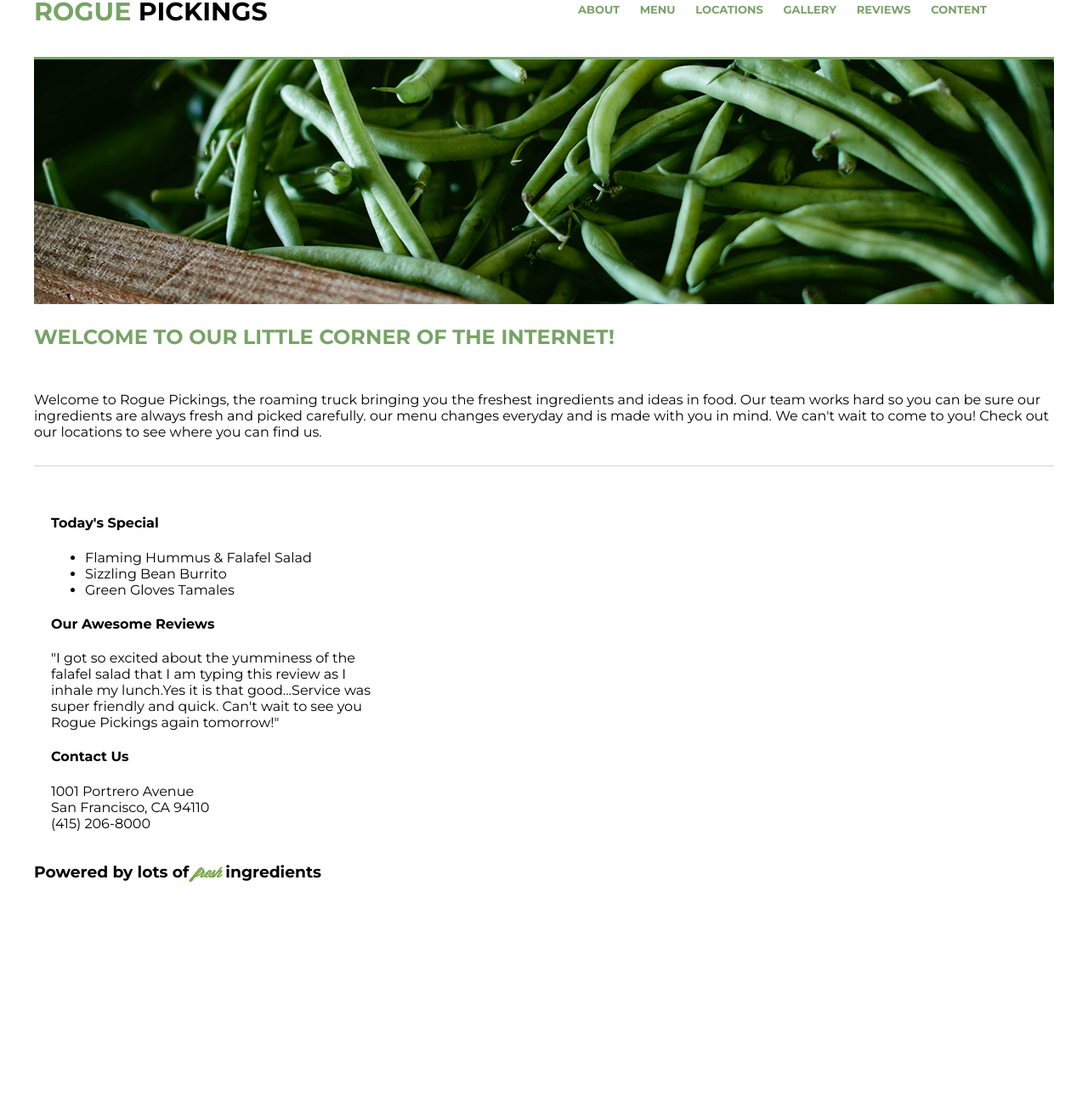
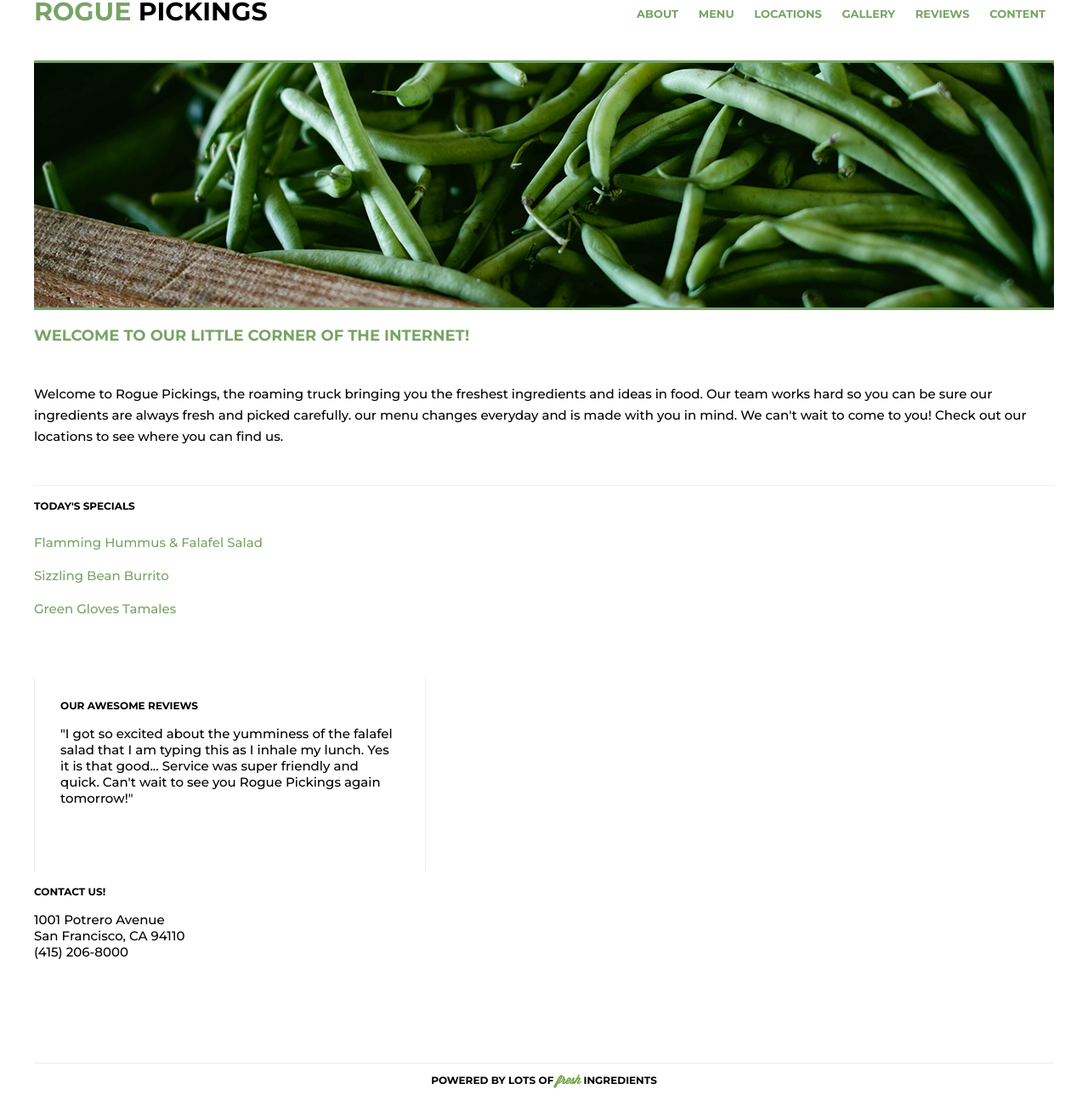
Before and after one commit to lukasvezina/101-rogue-pickings, a plain HTML site: page index.html in a window 1280 px wide. Shown: the part 40-1342 px from the top of the page at 85% size. Before the commit the page ends 1096 px from the top, so only its background shows below. Drawn offline with Linux system fonts and the light colour scheme.

Commit message:
Add files via upload

```diff
--- a/css/main.css
+++ b/css/main.css
@@ -1,6 +1,7 @@
-/***Base Style***/
+/***BASE STYLES***/
 body{
   font-family: 'Montserrat', sans-serif;
+  font-weight: 500;
 }
 
 @font-face {
@@ -13,9 +14,18 @@ body{
     max-width: 1200px;
 }
 
-/***Grid***/
+h1,
+h2,
+h3,
+h4{
+  color: black;
+  text-transform: uppercase;
+}
+
+/***GRID***/
 .full-width{
   width: 1200px;
+  margin: auto;
 }
 
 .half-width{
@@ -25,14 +35,16 @@ body{
 
 .third-width{
   float: left;
-  margin: 20px;
   width: 400px;
 }
-/***Header Section***/
+
+/***HEADER***/
+header{
+    height: 110px;
+}
+
 h1{
-  color: black;
   font-size: 30px;
-  text-transform: uppercase;
   padding: 15px 0px;
 }
 
@@ -40,46 +52,103 @@ header span{
   color: #77a466
 }
 
-.navbar{
-    padding: 25px 0px;
+header nav{
+  float: right;
+  padding: 46px 0;
 }
 
-.navbar li{
+header nav ul{
+    margin: 0;
+    padding: 0;
+}
+
+header nav ul li{
   display: inline;
   font-size: 13px;
-  font-weight: bold;
-  text-align: right;
+  font-weight: 700;
+  padding: 0 10px;
   text-transform: uppercase;
-  word-spacing: 20px;
 }
 
-.navbar a{
+header nav ul li a{
   color: #77a466;
-  text-align: right;
   text-decoration: none;
 }
 
+/***TOP SECTION***/
 .hero-image{
   border-top: 3px solid #77a466;
+  border-bottom: 3px solid #77a466;
 }
-/***Main Section***/
+
 h2{
   color: #77a466;
+  font-size: 18px;
+}
+
+.top-section p{
+  font-size: 15px;
+  font-weight: 500;
+  line-height: 25px;
+  padding: 30px 0px;
+}
+
+/****BOTTOM SECTION****/
+.bottom-section{
+    border-top: 1px solid #eee;
+    height: auto;
+    margin: 0 auto;
+    padding: 0;
+    width: 1200px;
+}
+
+h4{
+  font-size: 12px;
   text-transform: uppercase;
 }
 
-#about p{
-  font-weight: 18px;
-  padding: 30px 0px;
-  border-bottom: 1px solid lightgrey;
+.first-section, .second-section, .third-section{
+  font-size: 15px;
+  height: 209px;
+  width: 399px;
 }
-/***Footer Section***/
-footer{
-  clear: both;
+/***FIRST SECTION - MENU ***/
+.first-section ul{
+  padding: 0;
+}
+.first-section ul li{
+  color: #77a466;
+  list-style: none;
+  padding: 10px 0;
 }
 
-em{
+/***SECOND SECTION - REVIEWS***/
+.second-section{
+  border-left: 1px solid #eee;
+  border-right: 1px solid #eee;
+  padding: 10px 30px;
+}
+
+/***THIRD SECTION - LOCATIONS***/
+
+
+/***FOOTER SECTION***/
+footer{
+    border-top: 1px solid #eee;
+    clear: both;
+    height: 50px;
+    margin: 0 auto;
+    text-align: center;
+}
+
+h3{
+  font-size: 12px;
+  text-transform: uppercase;
+}
+
+footer span{
+  color: #77a446;
   font-family: 'WisdomScript';
-  font-size: 16px;
-  color: #77a446;
+  font-size: 14px;
+  text-transform: lowercase;
 }
--- a/index.html
+++ b/index.html
@@ -5,7 +5,7 @@
     <title>Rogue Pickings</title>
     <link rel="stylesheet" href="css/normalize.css">
     <link rel="stylesheet" href="css/main.css">
-    <link href="https://fonts.googleapis.com/css?family=Montserrat:400,700" rel="stylesheet">
+    <link href="https://fonts.googleapis.com/css?family=Montserrat:400,500,700" rel="stylesheet">
   </head>
   <body>
     <div class="container">
@@ -14,7 +14,7 @@
           <h1><span>Rogue</span> Pickings</h1>
         </div>
         <div class="half-width">
-          <nav class="navbar">
+          <nav>
             <ul>
               <li>
                 <a href="#about">About</a>
@@ -38,36 +38,33 @@
           </nav>
         </div>
       </header>
-      <main>
-          <div class="full-width">
+      <div class="top-section" id="about">
         <img class="hero-image" src="img/hero-image.png" alt="Green Beans Basket">
-          </div>
-            <section id="about">
           <h2>Welcome to our little corner of the internet!</h2>
           <p>Welcome to Rogue Pickings, the roaming truck bringing you the freshest ingredients and ideas in food. Our team works hard so you can be sure our ingredients are always fresh and picked carefully. our menu changes everyday and is made with you in mind. We can't wait to come to you! Check out our locations to see where you  can find us.</p>
-            </section>
-          <div class="third-width">
-            <section id="menu">
-              <h4>Today's Special</h4>
+      </div>
+      <div class="bottom-section">
+        <div class="first-section" class="third-width" id="menu">
+          <h4>Today's specials</h4>
           <ul>
-                <li>Flaming Hummus & Falafel Salad</li>
+            <li>Flamming Hummus & Falafel Salad</li>
             <li>Sizzling Bean Burrito</li>
             <li>Green Gloves Tamales</li>
           </ul>
-            </section>
-            <section id="reviews">
+        </div>
+        <div class="second-section" class="third-width" id="reviews">
           <h4>Our Awesome Reviews</h4>
-              <p>"I got so excited about the yumminess of the falafel salad that I am typing this review as I inhale my lunch.Yes it is that good...Service was super friendly and quick. Can't wait to see you Rogue Pickings again tomorrow!"</p>
-            </section>
-            <section id="locations">
-              <h4>Contact Us</h4>
-              <p>1001 Portrero Avenue<br>San Francisco, CA 94110<br>(415) 206-8000</p>
-          </section>
+          <p>"I got so excited about the yumminess of the falafel salad that I am typing this as I inhale my lunch. Yes it is that good...
+            Service was super friendly and quick. Can't wait to see you Rogue Pickings again tomorrow!"</p>
         </div>
-      </main>
-      <footer>
+        <div class="third-section" class="third-width" id="locations">
+          <h4>Contact Us!</h4>
+          <p>1001 Potrero Avenue <br>San Francisco, CA 94110<br>(415) 206-8000</p>
+        </div>
+      </div>
+      <footer class="footer">
         <div class="full-width">
-          <h3>Powered by lots of <em>fresh</em> ingredients</h3>
+          <h3>Powered by lots of <span>fresh</span> ingredients</h3>
         </div>
       </footer>
     </div>
```
Lines whose indentation alone changed are shown as unchanged.
